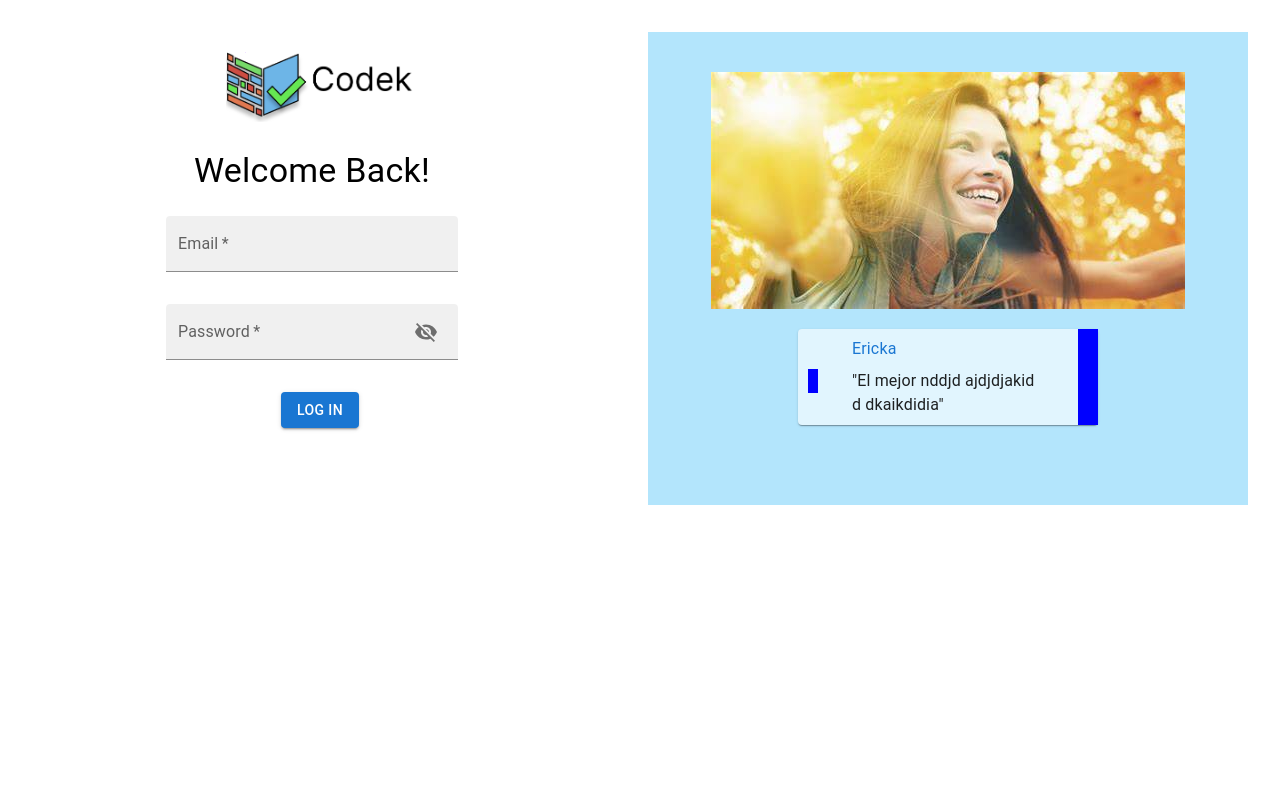
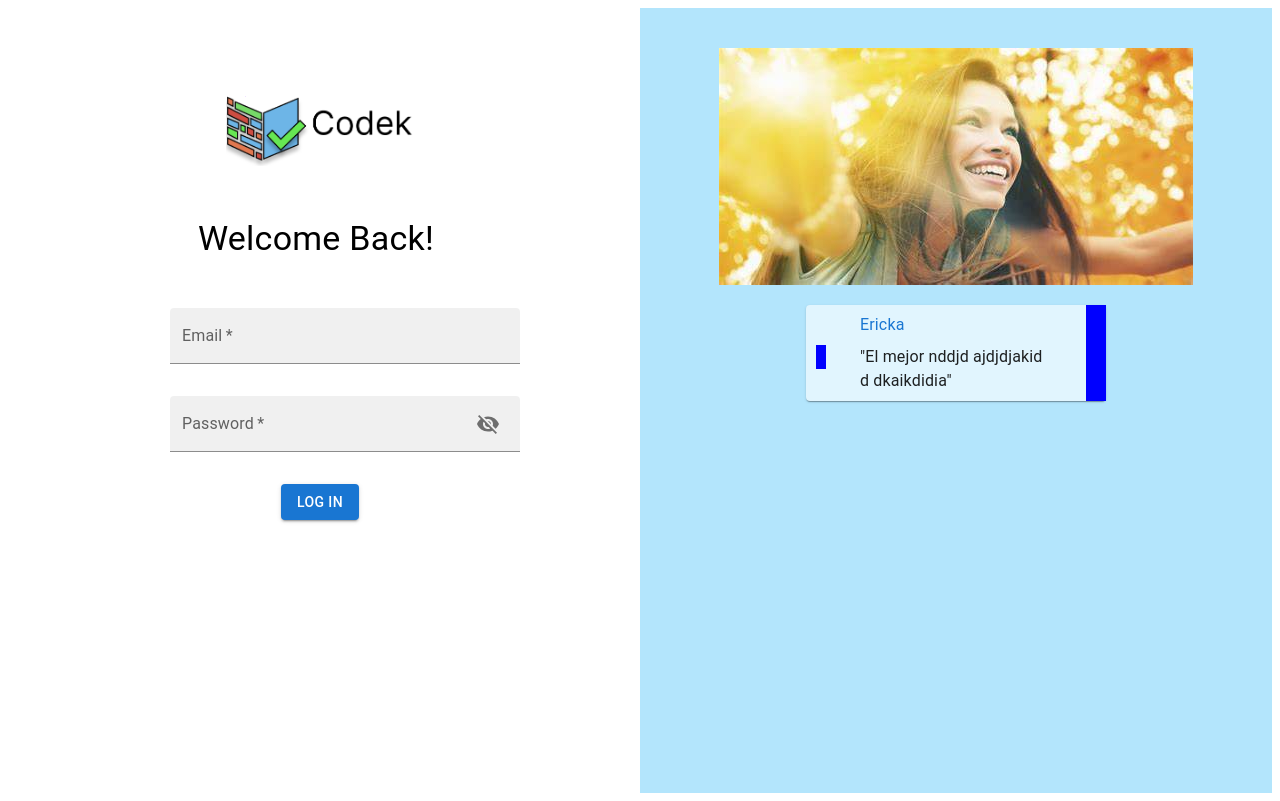
Before and after one commit to EvalucodeStartUp/evaluacodeViews, a React (Create React App) app in the folder evaluacode/: page /dashboard in a window 1280 px wide. Built offline with nearby package versions, Linux system fonts and the light colour scheme.

Commit message:
trabajo de hoy

```diff
--- a/evaluacode/src/App.js
+++ b/evaluacode/src/App.js
@@ -7,15 +7,19 @@ import PricingPage from "./Pages/PricingPage";
 import ResourcesPage from "./Pages/ResourcesPage";
 import DashboardPage from "./Pages/DashboardPage";
 import LogIn from "./Pages/LogIn";
+import Courses from "./Pages/Courses";
 
 function App() {
     return (
     <Router>
         <Routes>
-            <Route path ="/" element={<MainPage/> }/>
-            <Route path ="/pricing" element={<PricingPage/> }/>
-            <Route path ="/resources" element={<ResourcesPage/> }/>
-            <Route path ="/dashboard" element={<LogIn/> }/>
+            <Route path ="" element={<MainPage/> }/>
+            <Route path ="pricing" element={<PricingPage/> }/>
+            <Route path ="resources" element={<ResourcesPage/> }/>
+            <Route path ="dashboard" element={<LogIn/> }/>
+            <Route path='dashboard/courses' element={<Courses/>} />
+
+
         </Routes>
     </Router>
 
--- a/evaluacode/src/Pages/Courses.jsx
+++ b/evaluacode/src/Pages/Courses.jsx
@@ -1,10 +1,12 @@
 import React from "react";
-import Button from '@mui/material/Button';
+import Sidebar from "../components/SideBar";
 
 function Courses(){
     return(
         <div className="courses">
+            <Sidebar/>
             <h1>esta sera la courses principal</h1>
+
 
         </div>
     );
--- a/evaluacode/src/Pages/LogIn.jsx
+++ b/evaluacode/src/Pages/LogIn.jsx
@@ -9,6 +9,7 @@ import { purple, lightBlue } from '@mui/material/colors';
 import ButtonBase from '@mui/material/ButtonBase';
 
 import Stack from '@mui/material/Stack';
+import {useNavigate} from "react-router-dom";
 
 
 const Img = styled('img')({
@@ -29,6 +30,11 @@ const Item = styled(Paper)(({ theme }) => ({
 }));
 
 function LogIn(){
+    let navigate = useNavigate();
+    const routeChange = () =>{
+        let path = `courses`;
+        navigate(path);
+    }
     let [showPassword, setShowPassword] = useState(false);
     let handleClickShowPassword = () => setShowPassword(!showPassword);
     let handleMouseDownPassword = () => setShowPassword(!showPassword);
@@ -38,29 +44,30 @@ function LogIn(){
     return(
 
         <div className="home">
-            <Box sx={{ flexGrow: 1 }} mt={2}>
-                <Grid container spacing={2} >
-                    <Grid item xs={6} mt={4}>
+            <Box sx={{ display: 'flex', height: `calc(100vh - ${15}px)` }}>
+                <Box sx={{ flex: 10, backgroundColor: 'white' }}>
                     <Grid
                         container
-                            spacing={2}
+                        spacing={1}
                         direction="column"
                         alignItems="center"
                         justifyContent="center"
                         style={{ minHeight: '50vh' }}
+                        xs = {12}
+                        mt={10}
                     >
-                            <Grid item xs={6} >
+                        <Grid item xs={12} mb={3}>
                             <img src={logo} alt="Logo" height={'70px'} />
                         </Grid>
-                            <Typography variant="h4" sx={{padding:3}}>Welcome Back!</Typography>
+                        <Typography variant="h4" sx={{padding:3, marginBottom:3}}>Welcome Back!</Typography>
 
-                            <Grid  xs={6} mb={2}>
+                        <Grid  xs={12} mb={3}>
                             <TextField id="filled-basic" label="Email" variant="filled" required
-                                       fullWidth mb={10}/>
+                                       fullWidth mb={10} sx={{ width: '120%' }}/>
                             <Grid mt={4}>
                                 <TextField id="password" label="Password" variant="filled"  type={showPassword ? "text" : "password"}
                                            required
-                                       fullWidth
+                                           fullWidth sx={{ width: '120%' }}
                                            InputProps={{
                                                endAdornment: (
                                                    <InputAdornment position="end">
@@ -76,20 +83,22 @@ function LogIn(){
                                            }}/>
                             </Grid>
                         </Grid>
-                            <Grid item xs={4}>
-                                <Button variant="contained" fullWidth type="submit"> LOG IN </Button>
+                        <Grid item >
+                            <Button variant="contained" fullWidth type="submit" onClick={routeChange}> LOG IN </Button>
                         </Grid>
 
 
                     </Grid>
-                    </Grid>
-                    <Grid item xs={6}>
-                        <Box sx={{ bgcolor: primary, marginRight:3, marginTop:2, paddingBottom:10}}>
+
+                </Box>
+
+                <Box sx={{ flex: 10, backgroundColor: primary }}>
+                    <Box sx={{  marginRight:0, marginTop:0, marginBottom:'100%'}} >
                         <Grid
                             container
                             justifyContent="center"
                             alignItems="center"
-                                style={{ minHeight: '10vh' }}
+
 
                         >
                             <Img src={personaFeliz} alt="Imagen"  />
@@ -100,6 +109,8 @@ function LogIn(){
                                 margin: 'auto',
                                 maxWidth: 300,
                                 bgcolor: secondary,
+
+
                             }}
                         >
 
@@ -145,10 +156,9 @@ function LogIn(){
                     </Box>
 
 
-                    </Grid>
 
+                </Box>
 
-                </Grid>
             </Box>
         </div>
     );
--- a/evaluacode/src/Pages/ResourcesPage.jsx
+++ b/evaluacode/src/Pages/ResourcesPage.jsx
@@ -1,9 +1,12 @@
 import React from "react";
 import Button from '@mui/material/Button';
+import Navigation from "../components/Navigation";
 
 function ResourcesPage(){
     return(
         <div className="resourcesPage">
+            <Navigation/>
+
             <h1>esta sera la ResourcesPage principal</h1>
 
         </div>
--- a/evaluacode/src/components/Drawer.js
+++ b/evaluacode/src/components/Drawer.js
@@ -12,6 +12,7 @@ import {Link} from "react-router-dom";
 import HomeIcon from '@mui/icons-material/Home';
 import PointOfSaleIcon from '@mui/icons-material/PointOfSale';
 import SchoolIcon from '@mui/icons-material/School';
+import DashboardIcon from '@mui/icons-material/Dashboard';
 const pages = ["Home", "pricing", "resources"];
 const DrawerComp = () => {
     const [openDrawer, setOpenDrawer] = useState(false);
@@ -55,6 +56,16 @@ const DrawerComp = () => {
                         </ListItemIcon>
                         <ListItemText>Resources</ListItemText>
                     </ListItem>
+                    <ListItem sx = {{"&:hover": {
+                            border: "gray",
+                            color: 'gray',
+
+                        } }} component={Link} to="/dashboard">
+                        <ListItemIcon>
+                            <DashboardIcon/>
+                        </ListItemIcon>
+                        <ListItemText>Dashboard</ListItemText>
+                    </ListItem>
 
                 </List>
             </Drawer>
--- /dev/null
+++ b/evaluacode/src/components/SideBar.jsx
@@ -0,0 +1,41 @@
+import React from 'react';
+import {Link} from "react-router-dom";
+import {Drawer, List, ListItem, ListItemIcon, ListItemText} from "@mui/material";
+import HomeIcon from '@mui/icons-material/Home';
+import InfoIcon from '@mui/icons-material/Info';
+import EmailIcon from '@mui/icons-material/Email';
+import PersonIcon from '@mui/icons-material/Person';
+import MenuBookIcon from '@mui/icons-material/MenuBook';
+import {styled} from "@mui/material/styles";
+
+function Sidebar() {
+    return (
+        <Drawer variant="permanent" sx={{ width: 240 }}>
+            <List>
+                <ListItem  component={Link} to="/" sx={{ display: 'flex', flexDirection: 'column', alignItems: 'center', '&:hover': {
+                        backgroundColor: 'rgba(0, 0, 0, 0.1)',
+                    }, }}>
+                    <ListItemIcon sx={{ display: 'flex', flexDirection: 'column', alignItems: 'center' }}>
+                        <HomeIcon sx={{ fontSize: 40 }} />
+                    </ListItemIcon>
+                    <ListItemText primary="Home" />
+                </ListItem>
+                <ListItem  component={Link} to="/pricing" sx={{ display: 'flex', flexDirection: 'column', alignItems: 'center', '&:hover': {
+                            backgroundColor: 'rgba(0, 0, 0, 0.1)', }, }}>
+                    <ListItemIcon sx={{ display: 'flex', flexDirection: 'column', alignItems: 'center' }}>
+                        <PersonIcon  sx={{ fontSize: 40 }}/>
+                    </ListItemIcon>
+                    <ListItemText primary="pricing" />
+                </ListItem>
+                <ListItem  component={Link} to="/resources" sx={{ display: 'flex', flexDirection: 'column', alignItems: 'center', '&:hover': {
+                    backgroundColor: 'rgba(0, 0, 0, 0.1)',}, }}>
+                    <ListItemIcon sx={{ display: 'flex', flexDirection: 'column', alignItems: 'center' }}>
+                        <MenuBookIcon sx={{ fontSize: 40 }}/>
+                    </ListItemIcon>
+                    <ListItemText primary="resources" />
+                </ListItem>
+            </List>
+        </Drawer>
+    );
+}
+export default Sidebar;
```
Also changed, not shown: evaluacode/src/Pages/PricingPage.jsx (+7 -2 lines). Lines whose indentation alone changed are shown as unchanged.
